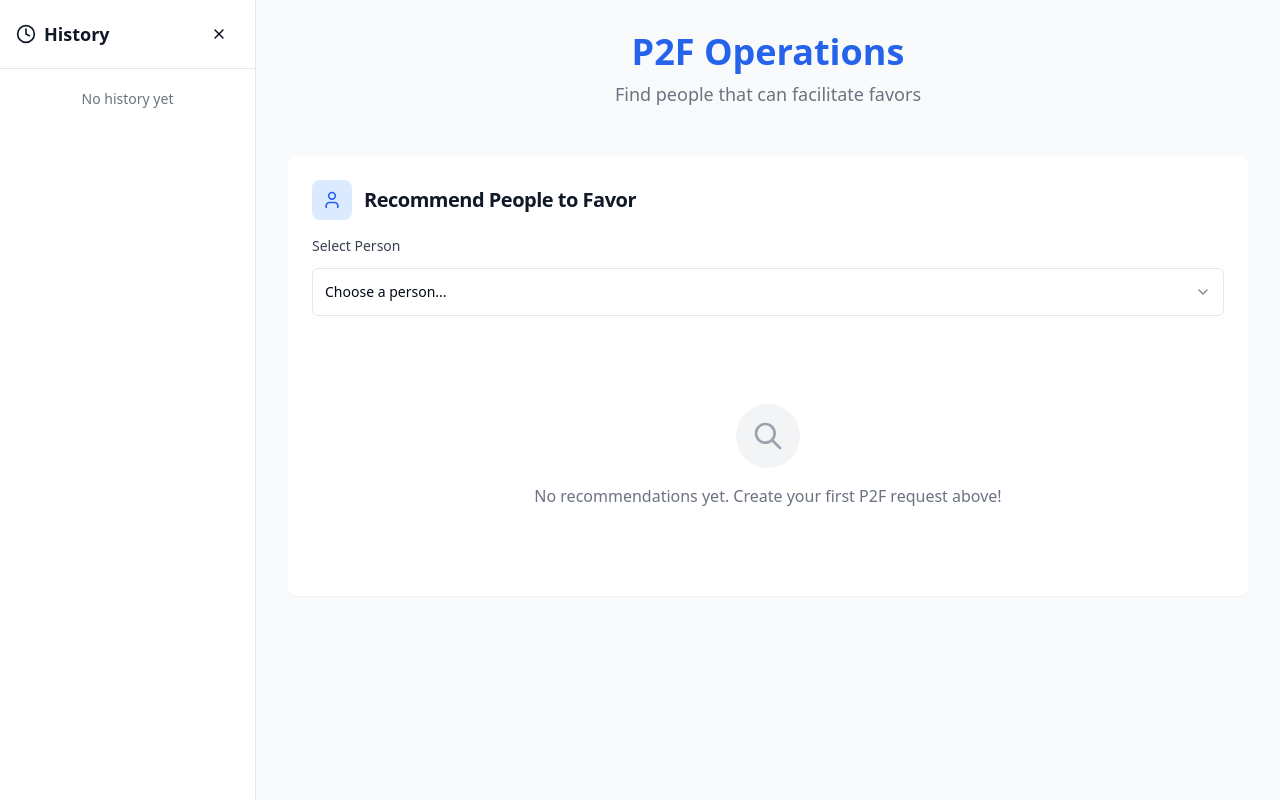
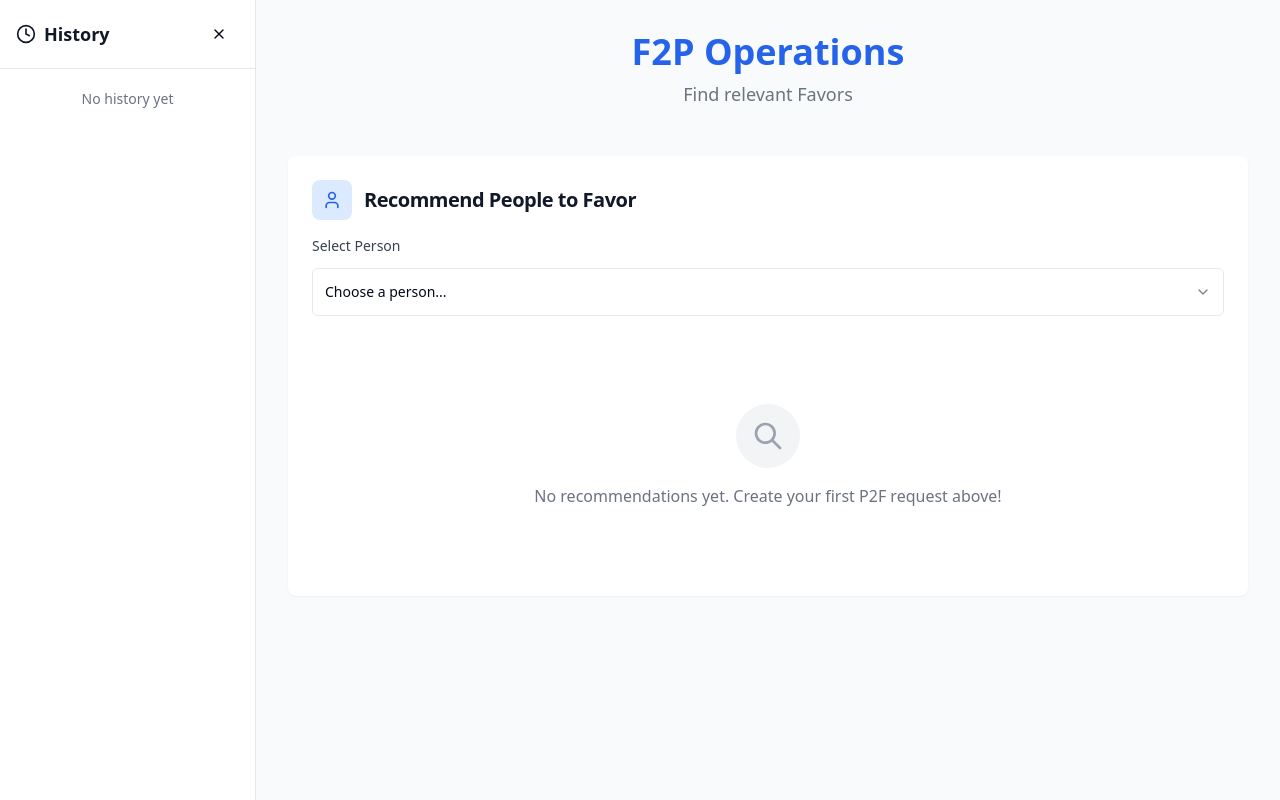
Before and after one commit to WueschJ/F2P-Dashboard-the-real-one, a React (Vite) app: page / in a window 1280 px wide. Built offline with nearby package versions, Linux system fonts and the light colour scheme.

Commit message:
Rename application and update subtitle
Rename the application title to "F2P Operations" and update the subtitle to "Find relevant Favors".

```diff
--- a/src/pages/Index.tsx
+++ b/src/pages/Index.tsx
@@ -102,8 +102,8 @@ const Index = () => {
         <div className="p-8 max-w-5xl mx-auto">
           {/* Header */}
           <div className="text-center mb-12">
-            <h1 className="text-4xl font-bold text-blue-600 mb-2">P2F Operations</h1>
-            <p className="text-gray-500 text-lg">Find people that can facilitate favors</p>
+            <h1 className="text-4xl font-bold text-blue-600 mb-2">F2P Operations</h1>
+            <p className="text-gray-500 text-lg">Find relevant Favors</p>
           </div>
 
           {/* Main Card */}
```
